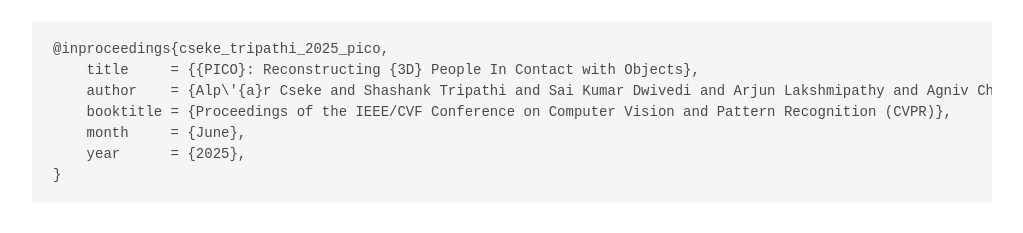
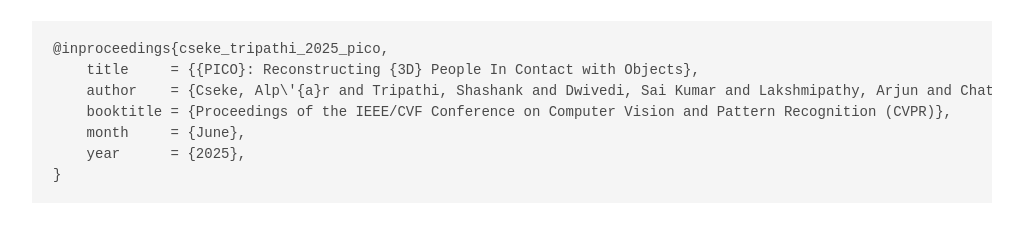
Before and after one commit to alparius/pico-website, a plain HTML site: page index.html in a window 1280 px wide. Shown: the part 4802-5035 px from the top of the page, without its empty margins (128-1151 px from the left). Drawn offline with Linux system fonts and the light colour scheme; a web font is replaced by a local one.

Commit message:
fixed citation

```diff
--- a/index.html
+++ b/index.html
@@ -737,7 +737,7 @@
         <pre>
 <code>@inproceedings{cseke_tripathi_2025_pico,
     title     = {{PICO}: Reconstructing {3D} People In Contact with Objects},
-    author    = {Alp\'{a}r Cseke and Shashank Tripathi and Sai Kumar Dwivedi and Arjun Lakshmipathy and Agniv Chatterjee and Michael J. Black and Dimitrios Tzionas},
+    author    = {Cseke, Alp\'{a}r and Tripathi, Shashank and Dwivedi, Sai Kumar and Lakshmipathy, Arjun and Chatterjee, Agniv and Black, Michael J. and Tzionas, Dimitrios},
     booktitle = {Proceedings of the IEEE/CVF Conference on Computer Vision and Pattern Recognition (CVPR)},
     month     = {June},
     year      = {2025},
```
Also changed, not shown: 1 other file.
